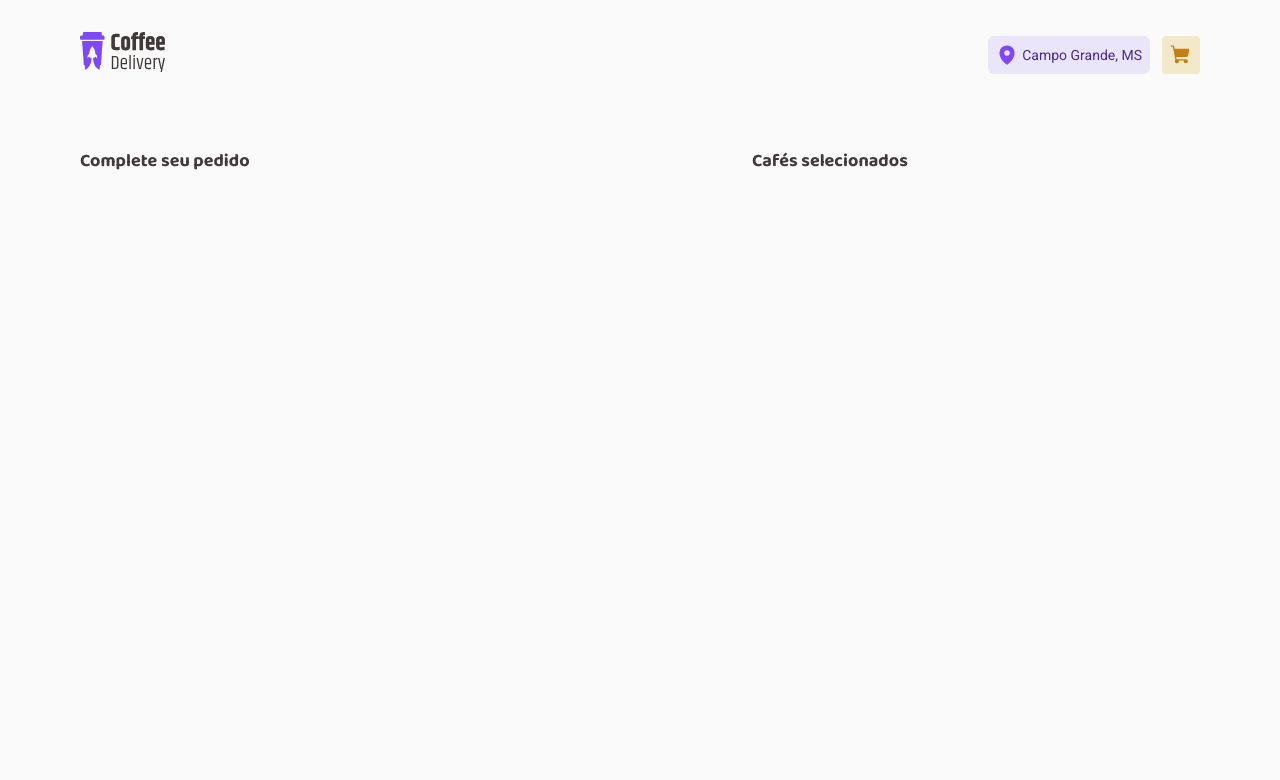
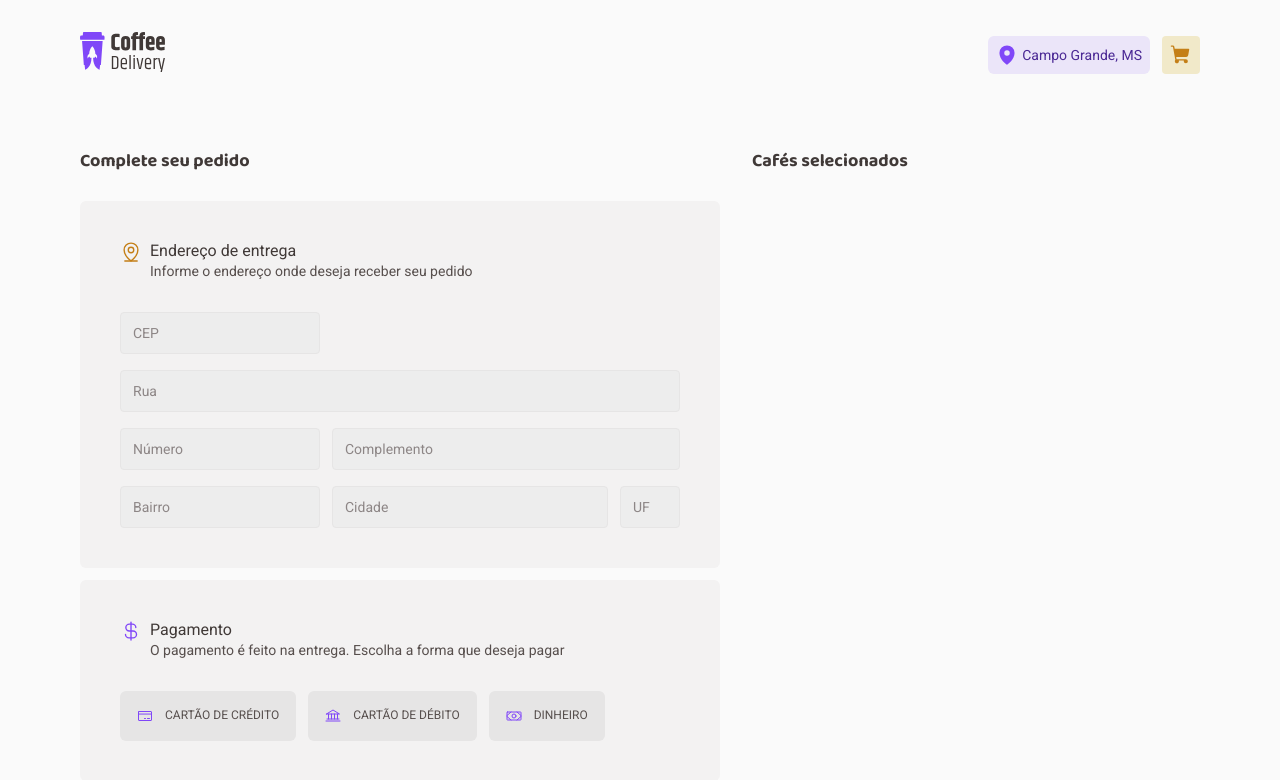
Before and after one commit to davirlima/coffee-delivery, a React (Vite) app: page /carrinho in a window 1280 px wide. Shown: the top 780 px of the page. Built offline with nearby package versions, Linux system fonts and the light colour scheme.

Commit message:
Criação do frame complete seu pedido

```diff
--- a/src/pages/Cart/index.tsx
+++ b/src/pages/Cart/index.tsx
@@ -1,14 +1,80 @@
-import { CartContainer, Frame } from "./styles";
+import {
+  ButtonsPaymentContainer,
+  CartContainer,
+  FormAddressContainer,
+  Frame,
+  FrameContentContainer,
+} from "./styles";
+import {
+  MapPinLine,
+  CurrencyDollar,
+  CreditCard,
+  Bank,
+  Money,
+} from "phosphor-react";
 
 export function Cart() {
   return (
     <CartContainer>
       <Frame>
         <h1>Complete seu pedido</h1>
-        <div>
-          <div></div>
-          <div></div>
-        </div>
+
+        <FrameContentContainer>
+          <div className="header">
+            <MapPinLine size={22} className="icon-yellow_dark" />
+            <div>
+              <h2>Endereço de entrega</h2>
+              <p>Informe o endereço onde deseja receber seu pedido</p>
+            </div>
+          </div>
+
+          <FormAddressContainer action="">
+            <input type="text" placeholder="CEP" id="cep" />
+            <input type="text" placeholder="Rua" />
+            <div>
+              <input type="text" placeholder="Número" id="numero" />
+              <input type="text" placeholder="Complemento" id="complemento" />
+            </div>
+            <div>
+              <input type="text" placeholder="Bairro" id="bairro" />
+              <input type="text" placeholder="Cidade" id="cidade" />
+              <input type="text" placeholder="UF" id="uf" />
+            </div>
+          </FormAddressContainer>
+        </FrameContentContainer>
+
+        <FrameContentContainer>
+          <div className="header">
+            <CurrencyDollar size={22} className="icon-purple" />
+            <div>
+              <h2>Pagamento</h2>
+              <p>
+                O pagamento é feito na entrega. Escolha a forma que deseja pagar
+              </p>
+            </div>
+          </div>
+
+          <ButtonsPaymentContainer>
+            <div>
+              <input type="radio" id="credit" name="payment" />
+              <label htmlFor="credit">
+                <CreditCard className="icon" /> CARTÃO DE CRÉDITO
+              </label>
+            </div>
+            <div>
+              <input type="radio" id="debit" name="payment" />
+              <label htmlFor="debit">
+                <Bank className="icon" /> CARTÃO DE DÉBITO
+              </label>
+            </div>
+            <div>
+              <input type="radio" id="money" name="payment" />
+              <label htmlFor="money">
+                <Money className="icon" /> DINHEIRO
+              </label>
+            </div>
+          </ButtonsPaymentContainer>
+        </FrameContentContainer>
       </Frame>
       <Frame>
         <h1>Cafés selecionados</h1>
--- a/src/pages/Cart/styles.ts
+++ b/src/pages/Cart/styles.ts
@@ -22,6 +22,9 @@ export const CartContainer = styled.main`
 `;
 
 export const Frame = styled.section`
+  display: flex;
+  flex-direction: column;
+  gap: 0.75rem;
   width: 100%;
 
   h1 {
@@ -30,3 +33,114 @@ export const Frame = styled.section`
     margin-bottom: 1rem;
   }
 `;
+
+export const FrameContentContainer = styled.div`
+  padding: 2.5rem;
+
+  display: flex;
+  flex-direction: column;
+  gap: 2rem;
+
+  background-color: ${(props) => props.theme.base_card};
+  border-radius: 6px;
+
+  .header {
+    display: flex;
+    gap: 0.5rem;
+    align-items: flex-start;
+
+    .icon-yellow_dark {
+      color: ${(props) => props.theme.yellow_dark};
+    }
+    .icon-purple {
+      color: ${(props) => props.theme.purple};
+    }
+
+    h2 {
+      font-size: 1rem;
+      font-weight: 400;
+      color: ${(props) => props.theme.base_subtitle};
+    }
+    p {
+      font-size: 0.875rem;
+    }
+  }
+`;
+
+export const FormAddressContainer = styled.form`
+  display: flex;
+  flex-direction: column;
+  gap: 1rem;
+
+  div {
+    display: flex;
+    gap: 0.75rem;
+  }
+
+  input {
+    padding: 0.75rem;
+    border-radius: 4px;
+    background-color: ${(props) => props.theme.base_input};
+    border: 1px solid ${(props) => props.theme.base_button};
+
+    font-size: 0.875rem;
+    color: ${(props) => props.theme.base_txt};
+
+    ::placeholder {
+      color: ${(props) => props.theme.base_label};
+    }
+
+    :focus {
+      outline: none;
+      border: 1px solid ${(props) => props.theme.yellow_dark};
+    }
+  }
+
+  #cep,
+  #numero,
+  #bairro {
+    width: 12.5rem;
+  }
+  #complemento {
+    width: 21.75rem;
+  }
+  #cidade {
+    width: 17.25rem;
+  }
+  #uf {
+    width: 3.75rem;
+  }
+`;
+
+export const ButtonsPaymentContainer = styled.div`
+  display: flex;
+  gap: 0.75rem;
+
+  input {
+    display: none;
+    :checked {
+      ~ label {
+        background-color: ${(props) => props.theme.purple_light};
+        border: 1px solid ${(props) => props.theme.purple};
+      }
+    }
+  }
+
+  label {
+    position: relative;
+    display: flex;
+    align-items: center;
+    gap: 0.75rem;
+
+    padding: 1rem;
+    background-color: ${(props) => props.theme.base_button};
+    border: 1px solid transparent;
+    border-radius: 6px;
+    font-size: 0.75rem;
+
+    .icon {
+      font-size: 1rem;
+      color: ${(props) => props.theme.purple};
+    }
+  }
+`;
```
